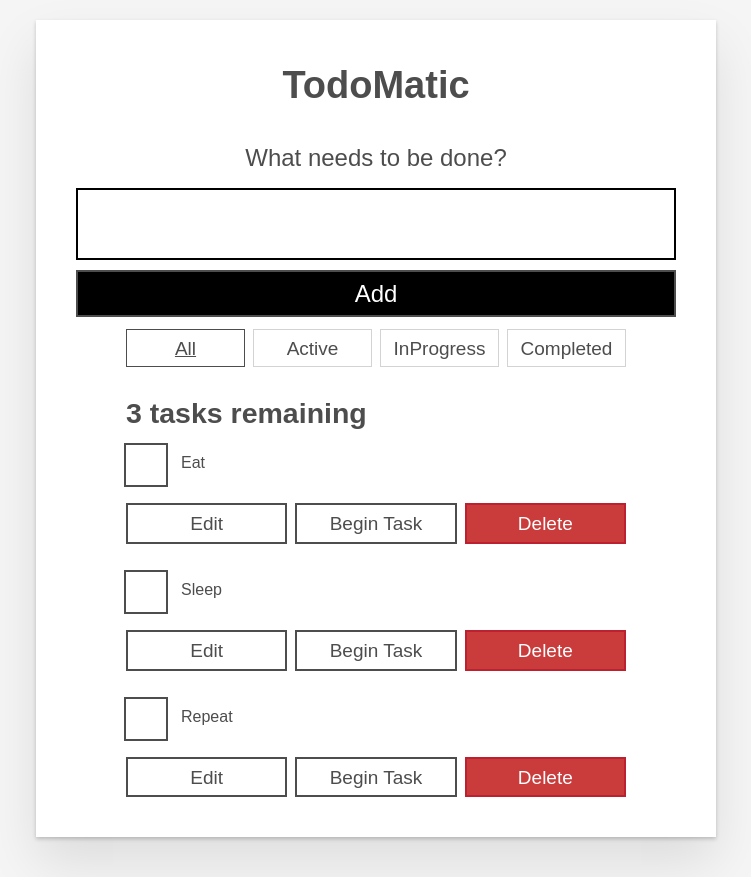
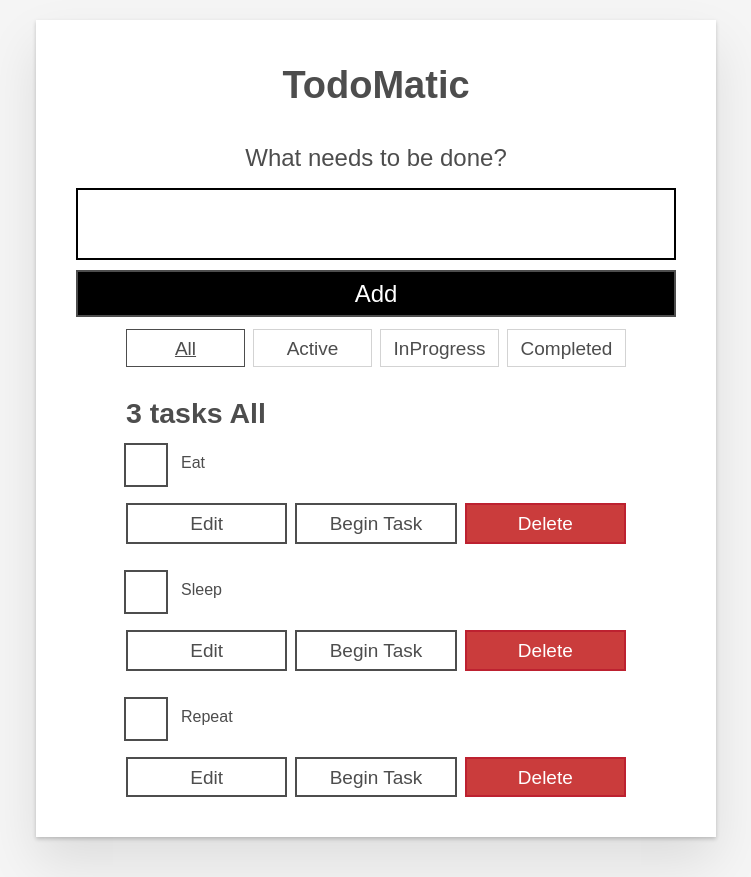
Before and after one commit to catherinefrench/react-to-do, a React (Create React App) app: page / in a window 1280 px wide. Shown: the whole page, without its empty margins (264-1015 px from the left). Built offline with nearby package versions, Linux system fonts and the light colour scheme.

Commit message:
Adds better description for tasks, specific to the active button (eg 3 tasks In Progress)

```diff
--- a/src/App.js
+++ b/src/App.js
@@ -82,8 +82,19 @@ function App(props) {
     setTasks(editedTaskList);
   }
 
+//maps over the button state isPressed, if true returns that button name to find active tab
+  const activeButtonState = Object.keys(filterList).map(function(key) {
+    if (filterList[key].props.isPressed) {
+      return filterList[key].props.name;
+    }
+  });
+  //converts the array returned from finding active button state to string without any ","
+  function activeButtonStateString(activeButtonState) {
+    return activeButtonState.join().replace(/[^a-zA-Z]/g,"");
+  }
+
   const tasksNoun = taskList.length !== 1 ? 'tasks' : 'task';
-  const headingText = `${taskList.length} ${tasksNoun} remaining`;
+  const headingText = `${taskList.length} ${tasksNoun} ${activeButtonStateString(activeButtonState)}`;
   return (
     <div className="todoapp stack-large">
       <h1>TodoMatic</h1>
```
